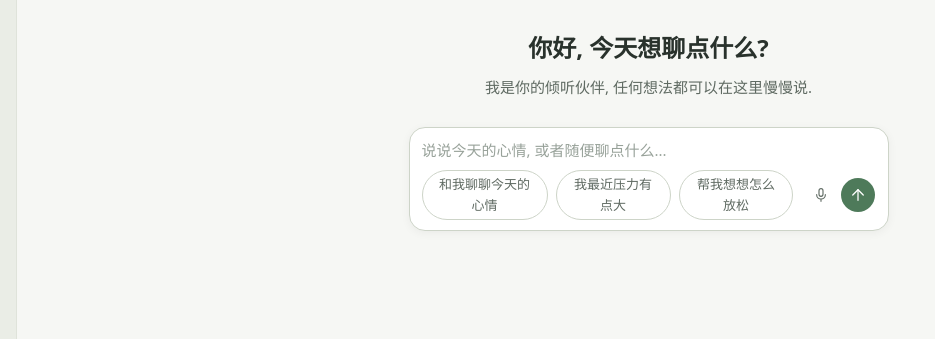
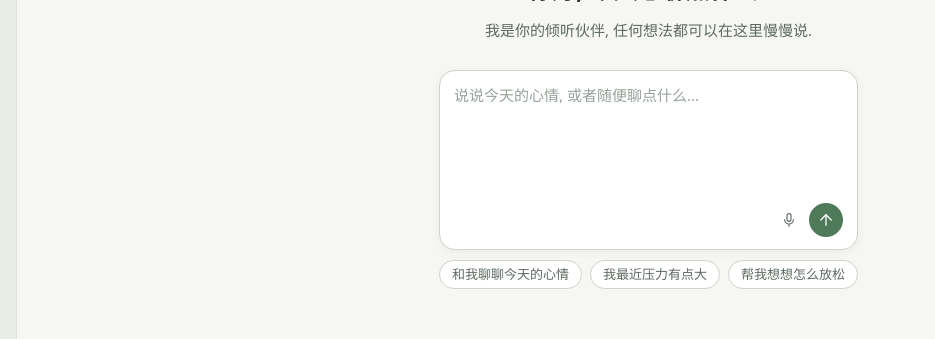
Before and after one commit to KurvCygnus/soul_notes, a React (Vite) app in the folder frontend/: page / in a window 1280 px wide. Shown: the part 274-613 px from the top of the page, without its empty margins (0-935 px from the left). Built offline with nearby package versions, Linux system fonts and the light colour scheme; no server answers.

Commit message:
fix: 走查修正 (输入框加高至 112px + chips 移至对话框外下方)

```diff
--- a/frontend/src/components/chat/Composer.tsx
+++ b/frontend/src/components/chat/Composer.tsx
@@ -151,8 +151,10 @@ export default function Composer({ onSend, disabled = false, chips, onRequireLog
             growTextarea(textRef.current)
     }, [text])
 
+    //* 结构裁决 (走查指令): chips 在对话框卡片外面的下方一行, 卡片内只留输入与发送.
     return (
-        <div className="composer">
+        <div className="composer-wrap">
+            <div className='composer'>
                 <textarea
                     ref={textRef}
                     className="composer-textarea"
@@ -165,17 +167,6 @@ export default function Composer({ onSend, disabled = false, chips, onRequireLog
                     onKeyDown={handleKeyDown}
                 />
                 <div className="composer-bar">
-                {chips.map(chip => (
-                    <button
-                        key={chip.label}
-                        type="button"
-                        className="composer-chip"
-                        disabled={disabled}
-                        onClick={() => { handleChip(chip) }}
-                    >
-                        <span>{chip.label}</span>
-                    </button>
-                ))}
                     <span className="composer-spacer" />
                     {voice === 'idle' && (
                         <button type="button" className="composer-mic" aria-label="语音输入" disabled={disabled} onClick={startVoice}>
@@ -195,5 +186,21 @@ export default function Composer({ onSend, disabled = false, chips, onRequireLog
                     </button>
                 </div>
             </div>
+            {chips.length > 0 && (
+                <div className="composer-chips">
+                    {chips.map(chip => (
+                        <button
+                            key={chip.label}
+                            type="button"
+                            className="composer-chip"
+                            disabled={disabled}
+                            onClick={() => { handleChip(chip) }}
+                        >
+                            <span>{chip.label}</span>
+                        </button>
+                    ))}
+                </div>
+            )}
+        </div>
     )
 }
--- a/frontend/src/styles/base.css
+++ b/frontend/src/styles/base.css
@@ -180,12 +180,14 @@ button.sidebar-row { border: none; background: none; color: var(--ink); font: in
 @keyframes chat-blink { 50% { opacity: 0; } }
 .chat-error { margin: 10px 16px 0; padding: 8px 12px; border: 1px solid var(--danger); border-radius: var(--radius); background: var(--card); color: var(--danger); font-size: 13px; }
 /* 输入区 (Task 11, T9 单态化): 聊天单模式 + chips 插槽 + 语音; 圆角盒配色全部取自设计令牌 (记一笔琥珀态已废). */
-.composer { margin: 10px 16px 14px; padding: 10px 12px; background: var(--card); border: 1px solid var(--line-strong); border-radius: var(--radius-lg); box-shadow: var(--shadow); display: flex; flex-direction: column; gap: 8px; }
-.composer-textarea { width: 100%; border: none; background: transparent; color: var(--ink); font: inherit; resize: none; padding: 0; min-height: 24px; max-height: 38vh; overflow-y: auto; }
+.composer-wrap { margin: 10px 16px 14px; }
+.composer { padding: 12px 14px; background: var(--card); border: 1px solid var(--line-strong); border-radius: var(--radius-lg); box-shadow: var(--shadow); display: flex; flex-direction: column; gap: 8px; }
+.composer-textarea { width: 100%; border: none; background: transparent; color: var(--ink); font: inherit; resize: none; padding: 0; min-height: 112px; max-height: 38vh; overflow-y: auto; }
 .composer-textarea:focus { outline: none; }
 .composer-textarea::placeholder { color: var(--faint); }
 .composer-textarea:disabled { opacity: .5; }
 .composer-bar { display: flex; align-items: center; gap: 8px; }
+.composer-chips { display: flex; flex-wrap: wrap; gap: 8px; margin-top: 10px; }
 .composer-chip { display: inline-flex; align-items: center; gap: 5px; border: 1px solid var(--line-strong); background: var(--card); color: var(--muted); border-radius: 999px; padding: 3px 12px; font-size: 13px; }
 .composer-chip:hover { border-color: var(--brand); color: var(--ink); }
 .composer-chip:disabled, .composer-mic:disabled { opacity: .5; cursor: not-allowed; }
@@ -201,7 +203,7 @@ button.sidebar-row { border: none; background: none; color: var(--ink); font: in
 .composer-send { display: inline-flex; align-items: center; justify-content: center; width: 34px; height: 34px; flex: none; border: none; border-radius: 50%; background: var(--brand); color: var(--brand-ink); padding: 0; }
 .composer-send:hover { filter: brightness(1.08); }
 .composer-send:disabled { opacity: .5; cursor: not-allowed; }
-.hero-box .composer { margin: 28px auto 0; max-width: 480px; }
+.hero-box .composer-wrap { margin: 28px auto 0; max-width: 480px; }
 .crisis-lead { margin: 0; color: var(--muted); }
 .crisis-card { padding: 16px; }
 .crisis-card h3 { margin: 0 0 8px; font-size: 16px; }
```
Lines whose indentation alone changed are shown as unchanged.
